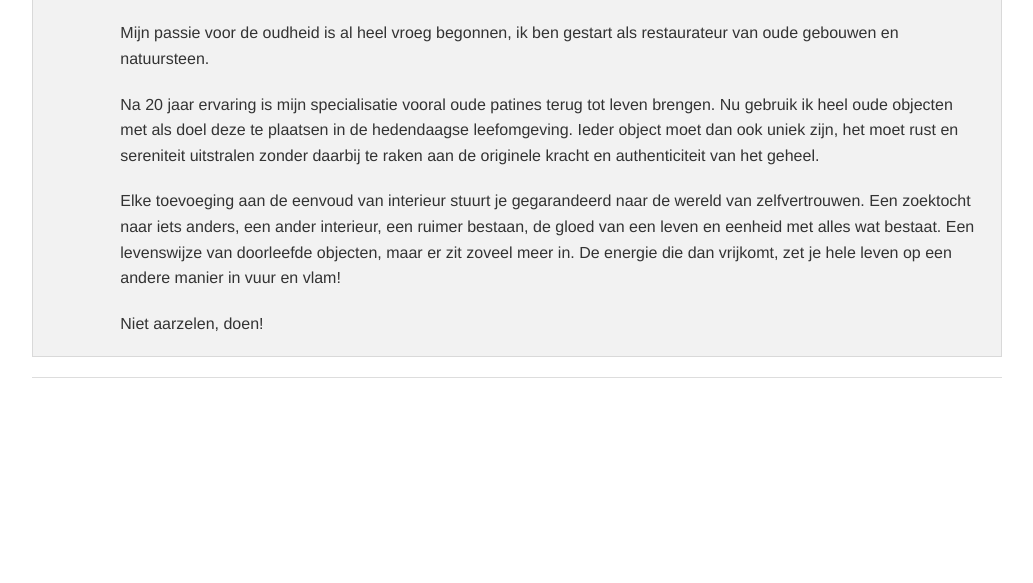
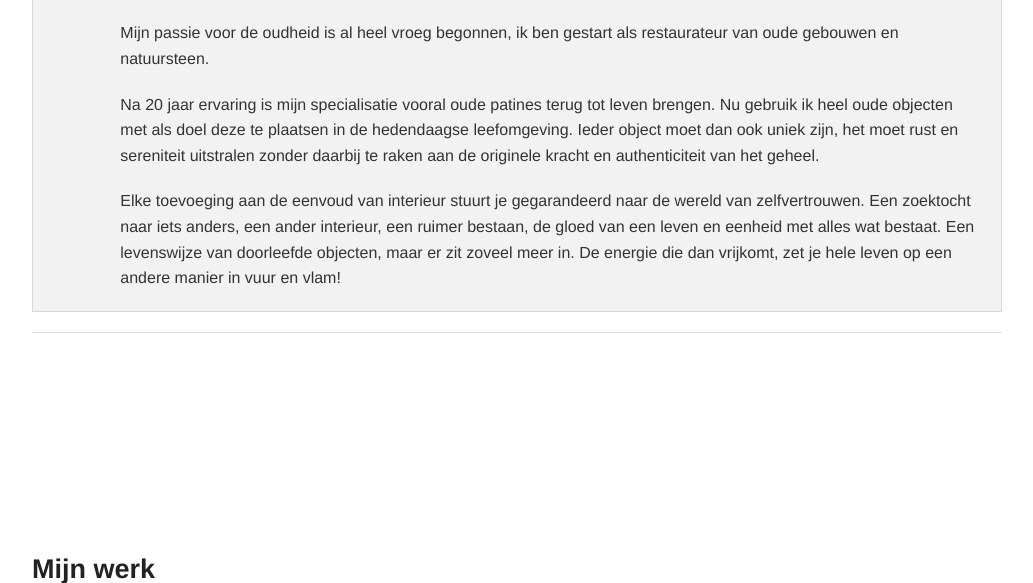
Before and after one commit to geynske006/sitePaul, a PHP site: page / in a window 1280 px wide. Shown: the part 981-1564 px from the top of the page, without its empty margins (123-1156 px from the left). Run offline with PHP 8.4, Linux system fonts and the light colour scheme; some libraries are stand-ins or nearby versions; some web fonts are replaced.

Commit message:
<p> weggehaald

```diff
--- a/index.php
+++ b/index.php
@@ -85,7 +85,7 @@
 						<p>Mijn passie voor de oudheid is al heel vroeg begonnen, ik ben gestart als restaurateur van oude gebouwen en natuursteen.</p>
 						<p>Na 20 jaar ervaring is mijn specialisatie vooral oude patines terug tot leven brengen. Nu gebruik ik heel oude objecten met als doel deze te plaatsen in de hedendaagse leefomgeving. Ieder object moet dan ook uniek zijn, het moet rust en sereniteit uitstralen zonder daarbij te raken aan de originele kracht en authenticiteit van het geheel.</p>
 						<p>Elke toevoeging aan de eenvoud van interieur stuurt je gegarandeerd naar de wereld van zelfvertrouwen. Een zoektocht naar iets anders, een ander interieur, een ruimer bestaan, de gloed van een leven en eenheid met alles wat bestaat. Een levenswijze van doorleefde objecten, maar er zit zoveel meer in. De energie die dan vrijkomt, zet je hele leven op een andere manier in vuur en vlam!</p>
-						<p>Niet aarzelen, doen!</p>
+
 					</div>
 					<hr />
 				</div>
```
